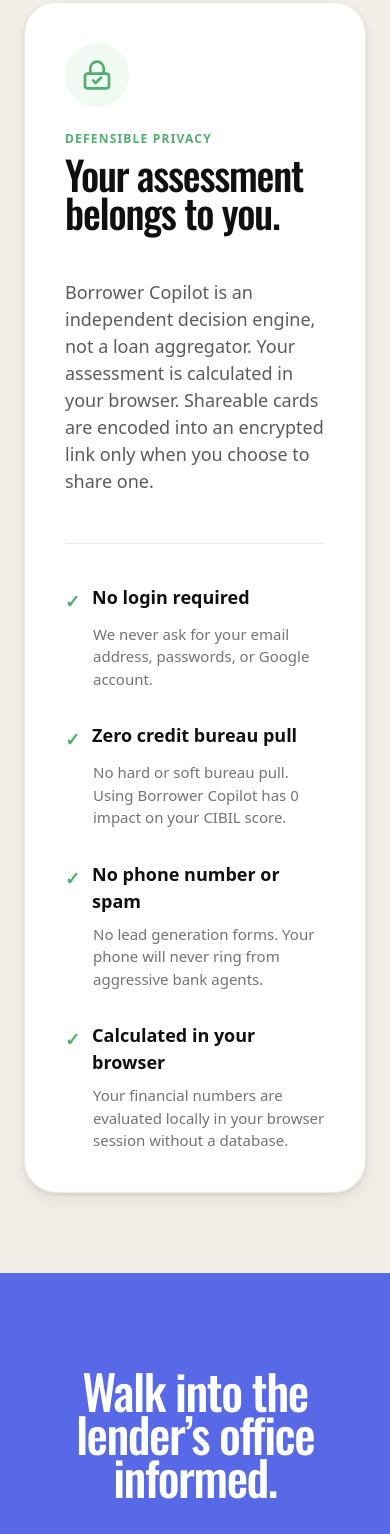
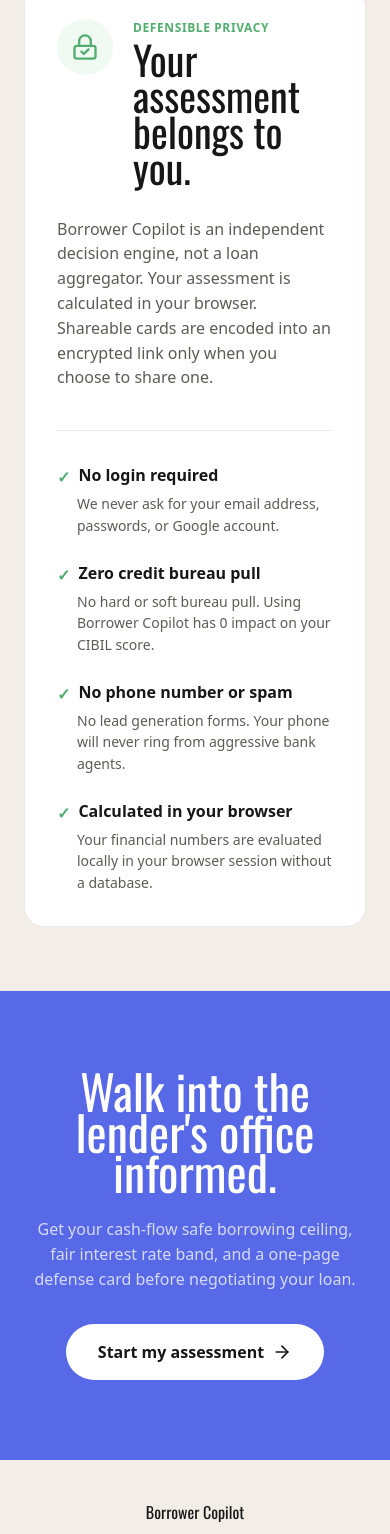
Before and after one commit to HUmnanANirudh/Borrower-Copilot, a Next.js app: page / in a window 390 px wide. Shown: the part 5998-7532 px from the top of the page. Built offline with nearby package versions, Linux system fonts and the light colour scheme.

Commit message:
feat: Enhance FinalCTA, LandingFooter, and PrivacySection components with improved layout, styling, and responsiveness for better user experience

```diff
--- a/src/app/page.tsx
+++ b/src/app/page.tsx
@@ -11,22 +11,28 @@
 
 export default function HomePage() {
   return (
-    <div className="min-h-screen flex flex-col bg-[#f3ede7] text-[#171717] font-sans selection:bg-[#5769e7]/20 selection:text-[#5769e7]">
-      {/* Header */}
+    <div className="min-h-screen flex flex-col">
+      {/* Header — transparent, merges into sand hero */}
       <LandingHeader />
 
-      {/* Main Marketing Surfaces */}
       <main className="flex-1">
+        {/* Sand: Hero */}
         <HeroSection />
+        {/* Sand: Value props */}
         <ValueProps />
+        {/* White: How it works */}
         <HowItWorks />
+        {/* Sand: Trust quote (dark card inside) */}
         <TrustSection />
+        {/* White: Methodology */}
         <MethodologySection />
+        {/* Sand: Privacy (white card inside) */}
         <PrivacySection />
+        {/* Blue: Final CTA */}
         <FinalCTA />
       </main>
 
-      {/* Footer */}
+      {/* Sand: Footer */}
       <LandingFooter />
     </div>
   );
--- a/src/components/landing/FinalCTA.tsx
+++ b/src/components/landing/FinalCTA.tsx
@@ -4,21 +4,21 @@
 
 export function FinalCTA() {
   return (
-    <section className="w-full py-24 lg:py-32 px-6 lg:px-16 bg-[#5769e7] text-center">
-      <div className="max-w-[1280px] mx-auto space-y-8">
-        <h2 className="font-display text-[48px] sm:text-[64px] lg:text-[80px] font-medium text-white tracking-[-0.03em] leading-[0.9]">
-          Walk into the lender’s office informed.
+    <section className="w-full bg-[#5769e7]">
+      <div className="max-w-[1280px] mx-auto px-6 lg:px-16 py-20 lg:py-28 text-center">
+        <h2 className="font-display text-[48px] sm:text-[64px] lg:text-[88px] font-normal text-white leading-[0.85] tracking-normal max-w-[900px] mx-auto">
+          Walk into the lender&apos;s office informed.
         </h2>
-        <p className="text-[18px] sm:text-[22px] text-[#e5e9ff] max-w-2xl mx-auto leading-[1.5]">
+        <p className="text-[16px] sm:text-[18px] text-[#d5daf7] max-w-[520px] mx-auto leading-[1.55] mt-6">
           Get your cash-flow safe borrowing ceiling, fair interest rate band, and a one-page defense card before negotiating your loan.
         </p>
-        <div className="pt-6">
+        <div className="mt-8">
           <Link
             href="/assess"
-            className="inline-flex items-center justify-center gap-2 px-10 py-5 rounded-full bg-white hover:bg-[#f7f6f4] active:bg-[#ebeae8] text-[#101010] text-[18px] font-semibold transition-colors cursor-pointer"
+            className="inline-flex items-center justify-center gap-2 px-8 py-4 rounded-full bg-white hover:bg-[#f7f6f4] active:bg-[#ebeae8] text-[#171717] text-[16px] font-semibold transition-colors"
           >
-            <span>Start my assessment</span>
-            <ArrowRight01Icon className="w-6 h-6" aria-hidden="true" />
+            Start my assessment
+            <ArrowRight01Icon className="w-5 h-5" aria-hidden="true" />
           </Link>
         </div>
       </div>
--- a/src/components/landing/LandingFooter.tsx
+++ b/src/components/landing/LandingFooter.tsx
@@ -3,29 +3,25 @@
 
 export function LandingFooter() {
   return (
-    <footer className="w-full py-12 px-6 lg:px-16 bg-[#101010] text-[#c5c3c1] text-[14px]">
-      <div className="max-w-[1280px] mx-auto flex flex-col md:flex-row items-center justify-between gap-6">
-        <div>
-          <span className="font-display font-medium text-white text-[18px]">Borrower Copilot</span>
-          <span className="mx-3 text-[#5d5b59]">·</span>
-          <span>Independent Loan Decision Engine for India</span>
-        </div>
+    <footer className="w-full bg-[#f3ede7]">
+      <div className="max-w-[1280px] mx-auto px-6 lg:px-16 py-10 flex flex-col md:flex-row items-center justify-between gap-6 text-[14px] text-[#5d5b59]">
+        <span className="font-display text-[16px] text-[#171717]">
+          Borrower Copilot
+        </span>
 
         <div className="flex items-center gap-6">
-          <Link href="#how-it-works" className="hover:text-white transition-colors">
+          <Link href="#how-it-works" className="hover:text-[#171717] transition-colors">
             How it works
           </Link>
-          <Link href="#methodology" className="hover:text-white transition-colors">
+          <Link href="#methodology" className="hover:text-[#171717] transition-colors">
             Methodology
           </Link>
-          <Link href="#privacy" className="hover:text-white transition-colors">
+          <Link href="#privacy" className="hover:text-[#171717] transition-colors">
             Privacy
           </Link>
         </div>
 
-        <div>
-          <span>© 2026 Borrower Copilot · Stateless & Private</span>
-        </div>
+        <span>© 2026 Borrower Copilot · Stateless &amp; Private</span>
       </div>
     </footer>
   );
--- a/src/components/landing/PrivacySection.tsx
+++ b/src/components/landing/PrivacySection.tsx
@@ -1,44 +1,45 @@
 import React from 'react';
 import { SecurityCheckIcon } from '@/components/icons';
 
+const privacyPoints = [
+  { title: 'No login required', desc: 'We never ask for your email address, passwords, or Google account.' },
+  { title: 'Zero credit bureau pull', desc: 'No hard or soft bureau pull. Using Borrower Copilot has 0 impact on your CIBIL score.' },
+  { title: 'No phone number or spam', desc: 'No lead generation forms. Your phone will never ring from aggressive bank agents.' },
+  { title: 'Calculated in your browser', desc: 'Your financial numbers are evaluated locally in your browser session without a database.' },
+];
+
 export function PrivacySection() {
-  const privacyPoints = [
-    { title: 'No login required', desc: 'We never ask for your email address, passwords, or Google account.' },
-    { title: 'Zero credit bureau pull', desc: 'No hard or soft bureau pull. Using Borrower Copilot has 0 impact on your CIBIL score.' },
-    { title: 'No phone number or spam', desc: 'No lead generation forms. Your phone will never ring from aggressive bank agents.' },
-    { title: 'Calculated in your browser', desc: 'Your financial numbers are evaluated locally in your browser session without a database.' }
-  ];
-
   return (
-    <section id="privacy" className="w-full py-20 lg:py-32 px-6 lg:px-16 bg-[#f3ede7]">
-      <div className="max-w-[1280px] mx-auto">
-        <div className="bg-white rounded-[32px] p-10 lg:p-16 border-[1px] border-[#ebeae8] menti-card-shadow max-w-5xl mx-auto">
-          <div className="flex flex-col lg:flex-row items-start lg:items-center gap-6 mb-12">
-            <div className="w-16 h-16 rounded-full bg-[#f0faf2] text-[#52ad6e] flex items-center justify-center shrink-0">
-              <SecurityCheckIcon className="w-8 h-8" aria-hidden="true" />
+    <section id="privacy" className="w-full bg-[#f3ede7]">
+      <div className="max-w-[1280px] mx-auto px-6 lg:px-16 py-16 lg:py-24">
+        <div className="bg-white rounded-[20px] p-8 lg:p-16 border border-[#ebeae8]">
+          {/* Header row */}
+          <div className="flex items-start gap-5 mb-8">
+            <div className="w-14 h-14 rounded-full bg-[#f0faf2] text-[#52ad6e] flex items-center justify-center shrink-0">
+              <SecurityCheckIcon className="w-7 h-7" aria-hidden="true" />
             </div>
             <div>
-              <span className="text-xs uppercase font-extrabold tracking-widest text-[#52ad6e] block mb-2">
+              <span className="text-[12px] uppercase font-semibold tracking-wider text-[#52ad6e] block mb-1">
                 Defensible Privacy
               </span>
-              <h2 className="font-display text-[40px] sm:text-[48px] lg:text-[56px] font-medium text-[#101010] tracking-[-0.03em] leading-[0.95]">
+              <h2 className="font-display text-[40px] sm:text-[56px] lg:text-[64px] font-normal text-[#171717] leading-[0.9] tracking-normal">
                 Your assessment belongs to you.
               </h2>
             </div>
           </div>
 
-          <p className="text-[18px] text-[#5d5b59] leading-[1.5] mb-12 max-w-3xl">
+          <p className="text-[16px] sm:text-[18px] text-[#5d5b59] leading-[1.55] mb-10 max-w-[680px]">
             Borrower Copilot is an independent decision engine, not a loan aggregator. Your assessment is calculated in your browser. Shareable cards are encoded into an encrypted link only when you choose to share one.
           </p>
 
-          <div className="grid grid-cols-1 sm:grid-cols-2 gap-8 pt-10 border-t border-[#ebeae8]">
-            {privacyPoints.map((point, idx) => (
-              <div key={idx} className="space-y-2">
-                <h4 className="text-[18px] font-bold text-[#101010] flex items-start gap-3">
-                  <span className="text-[#52ad6e] font-extrabold mt-1">✓</span>
+          <div className="grid grid-cols-1 sm:grid-cols-2 gap-6 pt-8 border-t border-[#ebeae8]">
+            {privacyPoints.map((point) => (
+              <div key={point.title}>
+                <h4 className="text-[16px] font-semibold text-[#171717] flex items-start gap-2 mb-1">
+                  <span className="text-[#52ad6e] mt-0.5">✓</span>
                   {point.title}
                 </h4>
-                <p className="text-[15px] text-[#747371] leading-[1.5] pl-7">
+                <p className="text-[14px] text-[#5d5b59] leading-[1.55] pl-5">
                   {point.desc}
                 </p>
               </div>
```
